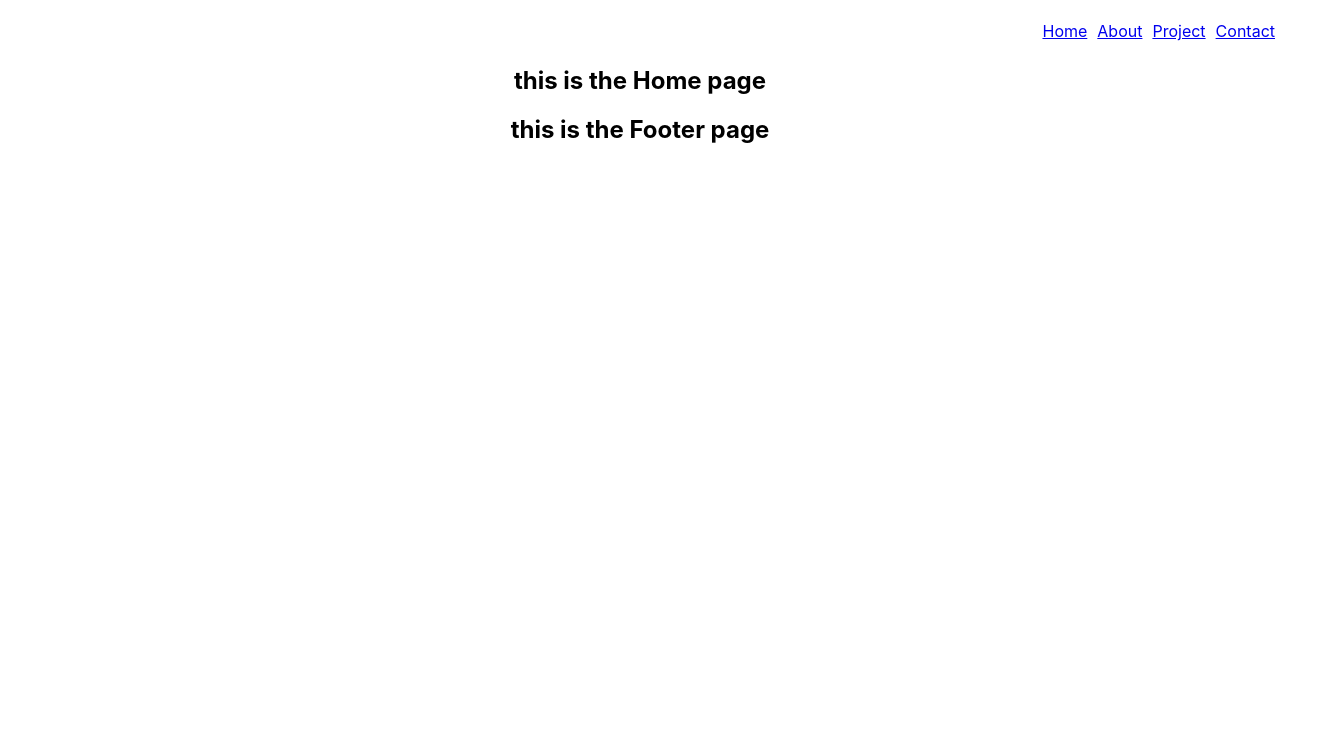
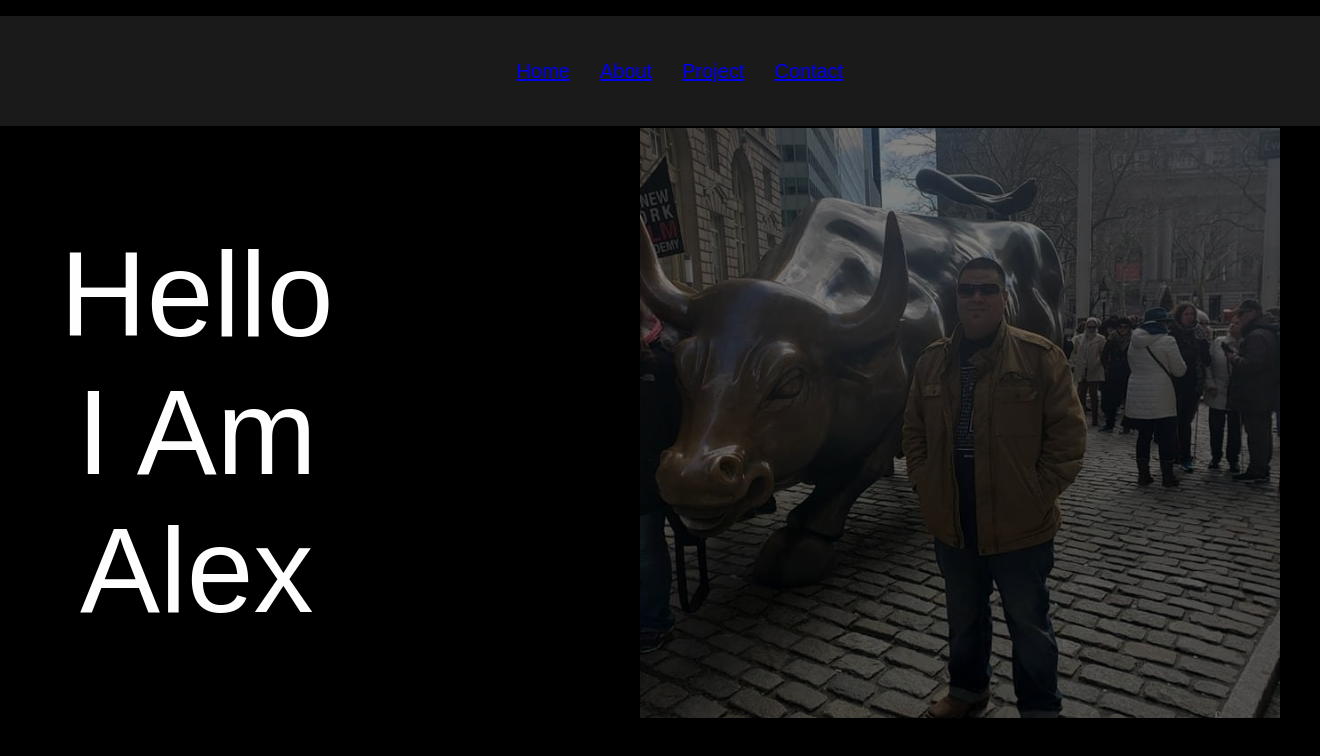
Before and after one commit to alexwsalazar/Portfolio2.0, a React (Create React App) app: page / in a window 1280 px wide. Shown: the top 756 px of the page, 1320 px wide, since content can reach past the window. Built offline with nearby package versions, Linux system fonts and the light colour scheme.

Commit message:
finished transfering old portfolio to react portfolio

```diff
--- a/src/components/About.js
+++ b/src/components/About.js
@@ -6,13 +6,13 @@ function About() {
       <Parallax bgImage="https://images.unsplash.com/photo-1531297484001-80022131f5a1?ixlib=rb-1.2.1&ixid=MnwxMjA3fDB8MHxzZWFyY2h8Mnx8cG9ydGZvbGlvJTIwYmFja2dyb3VuZHxlbnwwfHwwfHw%3D&auto=format&fit=crop&w=900&q=60" strength={0} >
     <div className="card text-center" style={{height:800}}>
      <div className="about">
-         <div class="about-img-container">
-          <img src="/images/myphoto.jpg" class="about-img" alt=""/>
-          <a class="download-cv-btn" href="https://www.linkedin.com/">linkedin</a>
-          <a class="download-cv-btn" href="https://github.com/alexwsalazar">GitHub</a>
-          <a class="download-cv-btn" href="https://docs.google.com/document/d/1uO1rUCA6JFOE0SradsdRcTyVSypsnU6_RgtqhM3y50I/edit#heading=h.gjdgxs">Resume</a>
+         <div className="about-img-container">
+          <img src="/images/myphoto.jpg" className="about-img" alt=""/>
+          <a className="download-cv-btn" href="https://www.linkedin.com/">linkedin</a>
+          <a className="download-cv-btn" href="https://github.com/alexwsalazar">GitHub</a>
+          <a className="download-cv-btn" href="https://docs.google.com/document/d/1uO1rUCA6JFOE0SradsdRcTyVSypsnU6_RgtqhM3y50I/edit#heading=h.gjdgxs">Resume</a>
         </div>
-        <p class="about-info">Lorem ipsum dolor sit amet consectetur,
+        <p className="about-info">Lorem ipsum dolor sit amet consectetur,
         adipisicing elit. Quasi eligendi repudiandae totam repellat,
         dolor amet laboriosam quam deleniti possimus laudantium obcaecati modi,
         aspernatur voluptates quaerat fugit illum. Corrupti, fugiat esse!
--- a/src/components/Contact.js
+++ b/src/components/Contact.js
@@ -3,7 +3,15 @@ import React from "react";
 function Contact() {
   return (
     <div className="card text-center">
-     <h2>this is the Contact page</h2>
+    <section className="contact-section">
+         <div className="container-lg">
+             <img src="https://render.fineartamerica.com/images/rendered/default/poster/8/5.5/break/images-medium-5/downtown-dallas-skyline-reflections-matthew-visinsky.jpg" className="img-fluid rounded" alt="Dallas Skyline"/>
+
+             <p className="text-white">
+               You can reach my at my <a href= 'mailto:alexwsalazar@gmail.com' className="">email</a> for any additional information.
+                  </p>
+         </div>
+     </section>
     </div>
   );
 }
--- a/src/components/Home.js
+++ b/src/components/Home.js
@@ -2,8 +2,11 @@ import React from "react";
 
 function Home() {
   return (
-    <div className="card text-center">
-     <h2>this is the Home page</h2>
+    <div className="home-card">
+      <section className="home-section">
+          <h1 className="hero-heading">Hello I am  Alex</h1>
+          <img  src="/images/myphoto.jpg" className="home-img" alt="imgage of myself in New York"/>
+     </section>
     </div>
   );
 }
--- a/src/components/Projects.js
+++ b/src/components/Projects.js
@@ -3,16 +3,16 @@ import React from "react";
 function Project() {
   return (
     <div className="card text-center">
-    <section class="project-section ">
-         <h1 class="project-heading">some of my projects</h1>
-         <div class="container">
-             <div class="row">
-                 <div class="col align-self-start">
-                     <div class="project-card">
-                         <img src="./assets/images/poke-home-screenshot.png" class= "project-img" alt="pokeshop home screen"/>
-                         <div class="project-content">
-                             <h1 class="project-title">poke-shop</h1>
-                             <p class="project-info">
+    <section className="project-section ">
+    <h1 className="project-heading">some of my projects</h1>
+     <div className="container">
+        <div className="row">
+          <div className="col align-self-start">
+            <div className="project-card">
+            <img src="/images/poke-home-screenshot.png" className= "project-img" alt="pokeshop home screen"/>
+            <div className="project-content">
+            <h1 className="project-title">poke-shop</h1>
+            <p className="project-info">
             In this project we created a pokemon shop where you can buy candies and different range of pokemon priced by their rarity.
             </p>
             <div class="project-btn-grp">
@@ -24,12 +24,11 @@ function Project() {
 </div>
 <div class="col align-self-center">
     <div class="project-card">
-                         <img src="./assets/images/project2img.png"  class="project-img" alt="pokeshop home screen"/>
+    <img src="/images/project2img.png"  class="project-img" alt="pokeshop home screen"/>
     <div class="project-content">
     <h1 class="project-title">Plant-Blog</h1>
     <p class="project-info ">
-                             In this project we made a blog where plant enthusiast con come together and share photos and information about all plant related things.
-                             </p>
+     In this project we made a blog where plant enthusiast con come together and share photos and information about all plant related things.</p>
     <div class="project-btn-grp">
     <a href="https://github.com/AlyssaRodri/plant-store" class="project-btn github">github repo</a>
     <a href="https://agile-atoll-06958.herokuapp.com/" class="project-btn live">see live</a>
--- a/src/components/component.css
+++ b/src/components/component.css
@@ -1,17 +1,81 @@
+body{
+    width: 100%;
+    /* max-width: 1400px; */
+    display: block;
+    margin: auto;
+    min-height: 100vh;
+    font-family: sans-serif;
+    background-color: #000;
+
+}
 ul {
  list-style-type: none;
  display: flex;
- justify-content: flex-end;
+ justify-content: center;
+ width: 100%;
+ left: 10;
+ background-color: #1a1a1a;
 }
 
 li{
+    color: rgb(255, 250, 250);
+    /* text-decoration: none; */
+    text-transform: capitalize;
+    padding: 10px 10px;
     margin: 5px;
+    line-height: 80px;
+    transition: .5s;
+    font-size: 20px;
 }
 
+/* home section css */
+.home-card{
+    /* width: 100%;
+    background-image: url(https://images.unsplash.com/photo-1531297484001-80022131f5a1?ixlib=rb-1.2.1&ixid=MnwxMjA3fDB8MHxzZWFyY2h8Mnx8cG9ydGZvbGlvJTIwYmFja2dyb3VuZHxlbnwwfHwwfHw%3D&auto=format&fit=crop&w=900&q=60); */
+    background-color: #000;
+    background-repeat: repeat-x;
+
+
+
+}
+.home-section{
+    width: 10%;
+    height: 70vh;
+     padding: 10px;
+     display: flex;
+     align-items: center;
+     /* position: fixed;  */
+     top: -1;
+    opacity: 5;
+    transition: 5s;
+}
+
+.hero-heading{
+    color: rgb(255, 254, 254);
+    font-size: 120px;
+    text-transform: capitalize;
+    font-weight: 300;
+    text-align: center;
+    z-index: 9;
+    margin-left: 50px;
+}
+
+.home-img{
+    position: absolute;
+    top: 128px;
+    height: 73.8vh;
+    width: 50%;
+    object-fit: cover;
+    right: 0;
+    opacity: .5;
+
+}
+
+/* about sectgion css  */
 .about-img{
 display: flex;
 border-radius: 20px;
-width: 20%;
+width: 100%;
 
 align-items: center
 ;
@@ -54,3 +118,105 @@ align-items: center
 .download-cv-btn:hover{
     background: #000;
 }
+/* project section css */
+
+/* .project-section{
+    width: 100%;
+    min-height: 100vh;
+    padding: 150px 100px 100px;
+    position: fixed;
+    top: 0;
+    transition: 1s;
+    opacity: 0;
+} */
+
+.project-heading{
+    font-size: 100px;
+    background: #252525;
+    text-transform: capitalize;
+    text-align: center;
+    margin-bottom: 50px;
+    color: #503f08;
+    background-clip: text;
+    -webkit-background-clip: text;
+    -webkit-text-stroke: 8px transparent;
+}
+
+.project-container{
+    display: grid;
+    grid-template-columns: repeat(2, 1fr);
+    grid-gap: 100px;
+}
+
+.project-card{
+    height: 400px;
+    position: relative;
+}
+
+.project-img{
+    width: 100%;
+    height: 100%;
+    position: absolute;
+    top: 0;
+    left: 0;
+    object-fit: cover;
+    transition: .5s;
+}
+
+.project-content{
+    position: relative;
+    padding: 40px;
+    color: rgb(252, 7, 7);
+    transition: .5s;
+    opacity: 0;
+}
+
+.project-title{
+    font-size: 50px;
+    text-transform: capitalize;
+    text-align: center;
+    font-weight: 300;
+}
+
+.project-info{
+    margin: 40px;
+    font-size: 20px;
+    line-height: 30px;
+    text-align: center;
+}
+
+.project-btn-grp{
+    display: grid;
+    grid-template-columns: repeat(2, 1fr);
+    grid-gap: 20px;
+}
+
+.project-btn{
+    height: 25px;
+    text-transform: capitalize;
+    font-size: 18px;
+    border: none;
+    background: #000;
+    color: #fff;
+    cursor: pointer;
+    text-align: center;
+}
+
+.project-btn.live{
+    background: none;
+    border: 2px solid #fff;
+}
+
+.project-card:hover .project-img{
+    filter: blur(20px);
+}
+
+.project-card:hover .project-content{
+    opacity: 1;
+}
+
+/* contact section css */
+
+.text-white{
+  color: aliceblue;
+}
```
Also changed, not shown: public/images/poke-home-screenshot.png (added), public/images/project2img.png (added). Lines whose indentation alone changed are shown as unchanged.
